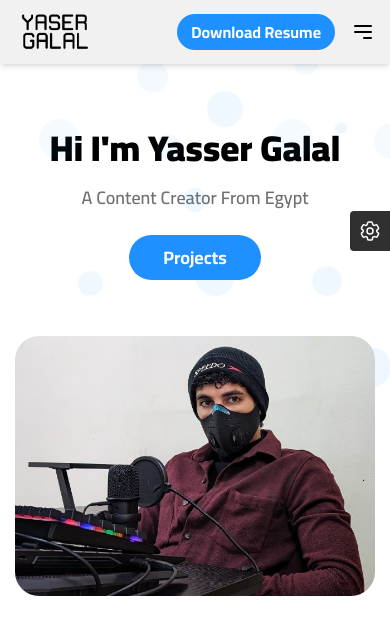
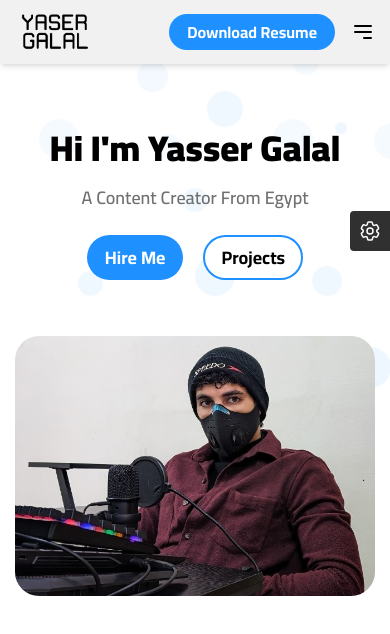
Before and after one commit to YoussefMohammed93/Yasser-s-Portflio, a React (Vite) app: page / in a window 390 px wide. Shown: the top 634 px of the page. Built offline with nearby package versions, Linux system fonts and the light colour scheme.

Commit message:
edit home 1

```diff
--- a/src/Home.jsx
+++ b/src/Home.jsx
@@ -11,7 +11,7 @@ export default function Home() {
       <SettingsBox />
       <Circles />
       <main className="home-main p-main pt-20 lg:pt-44 bg-[var(--bg-main)] min-h-screen">
-        <div className="home-container grid grid-cols-1 lg:grid-cols-12 items-center">
+        <div className="home-container grid grid-cols-1 lg:grid-cols-12 items-center relative z-20">
           <div className="col-span-1 lg:col-span-6 text-center lg:text-start mt-12">
             <h1 className="text-4xl lg:text-5xl font-black text-[var(--text-color)]">
               Hi I'm Yasser Galal
@@ -19,13 +19,23 @@ export default function Home() {
             <h2 className="text-lg lg:text-xl font-semibold mt-4 lg:mt-6 text-[var(--gray-color)]">
               A Content Creator From Egypt
             </h2>
+            <div className="flex iteme-center justify-center lg:justify-start">
             <div className="mt-8 lg:mt-10 pb-8 lg:pb-12">
               <Link
                 to="/"
-                className="text-white text-lg lg:text-xl bg-[var(--main-color)] font-bold py-1 px-8 lg:px-12 rounded-full border-2 border-transparent hover:border-[var(--text-color)] transition-all duration-500"
+                className="text-white text-lg lg:text-xl bg-[var(--main-color)] hover:bg-[var(--bg-main)] hover:text-[var(--text-color)] font-bold py-1 px-4 lg:px-12 rounded-full border-2 border-transparent hover:border-[var(--main-color)] transition-all duration-500"
+              >
+                Hire Me
+              </Link>
+            </div>
+            <div className="mt-8 lg:mt-10 pb-8 lg:pb-12 ml-5">
+              <Link
+                to="/"
+                className="text-lg lg:text-xl bg-[var(--bg-main)] text-[var(--text-color)] font-bold py-1 px-4 lg:px-12 rounded-full border-2 border-[var(--main-color)] hover:bg-[var(--main-color)] hover:text-[var(--text-white)] transition-all duration-500"
               >
                 Projects
               </Link>
+            </div>
             </div>
           </div>
           <div className="col-span-1 lg:col-span-6 mt-8 lg:mt-0">
--- a/src/components/Header.jsx
+++ b/src/components/Header.jsx
@@ -37,7 +37,7 @@ export default function Header() {
   }, [isMenuOpen]);
 
   return (
-    <header className="header fixed z-20 flex items-center justify-between w-full h-16 p-main bg-[var(--bg-second)] shadow-md">
+    <header className="header fixed z-30 flex items-center justify-between w-full h-16 p-main bg-[var(--bg-second)] shadow-md">
       <div className="logo w-20">
         <Link to="/">
           <img src={darkMode ? LogoWhite : Logo} alt="Yasser Galal Logo" />
@@ -91,7 +91,7 @@ export default function Header() {
       <div className="flex items-center sm:hidden">
         <Link
           to="/"
-          className="text-white bg-[var(--main-color)] font-bold py-1 px-3 rounded-full border-2 border-transparent hover:border-[var(--text-color)] transition-all duration-500"
+          className="text-white bg-[var(--main-color)] font-bold py-1 px-4 rounded-full border-2 border-transparent hover:text-[var(--text-color)] hover:bg-[var(--bg-second)] hover:border-[var(--main-color)] transition-all duration-500"
         >
           Download Resume
         </Link>
@@ -136,7 +136,7 @@ export default function Header() {
       <div className="hidden sm:block">
         <Link
           to="/"
-          className="text-white bg-[var(--main-color)] font-bold py-1 px-4 rounded-full border-2 border-transparent hover:border-[var(--text-color)] transition-all duration-500"
+          className="text-white bg-[var(--main-color)] font-bold py-1 px-4 rounded-full border-2 border-transparent hover:text-[var(--text-color)] hover:bg-[var(--bg-second)] hover:border-[var(--main-color)] transition-all duration-500"
         >
           Download Resume
         </Link>
--- a/src/components/SettingsBox.jsx
+++ b/src/components/SettingsBox.jsx
@@ -82,7 +82,7 @@ const SettingsBox = () => {
         <div className="settings-container relative flex items-center flex-col p-4">
           <div className="option-box flex items-center flex-col w-40 m-5 mt-8 gap-4 p-3 rounded-lg bg-[#9999992E]">
             <ul className="colors-list flex items-center justify-between gap-2">
-              {["#1E90FF", "#FF7575", "#4AB84D", "#FFA500"].map((color) => (
+              {["#1E90FF", "#FF7575", "#4AB84D", "#FF6A00"].map((color) => (
                 <li
                   key={color}
                   className={`cursor-pointer rounded-full w-6 h-6 border-2 border-white ${
--- a/src/index.css
+++ b/src/index.css
@@ -15,6 +15,7 @@
 :root {
   --main-color: #1e90ff;
   --text-color: #000;
+  --text-white: #fff;
   --gray-color: #707070;
   --bg-main: #fff;
   --bg-second: #f1f1f1;
@@ -23,6 +24,7 @@
 .dark {
   --text-color: #fff;
   --gray-color: #b6b6b6;
+  --text-white: #fff;
   --bg-main: #151515;
   --bg-second: #252525;
 }
```
